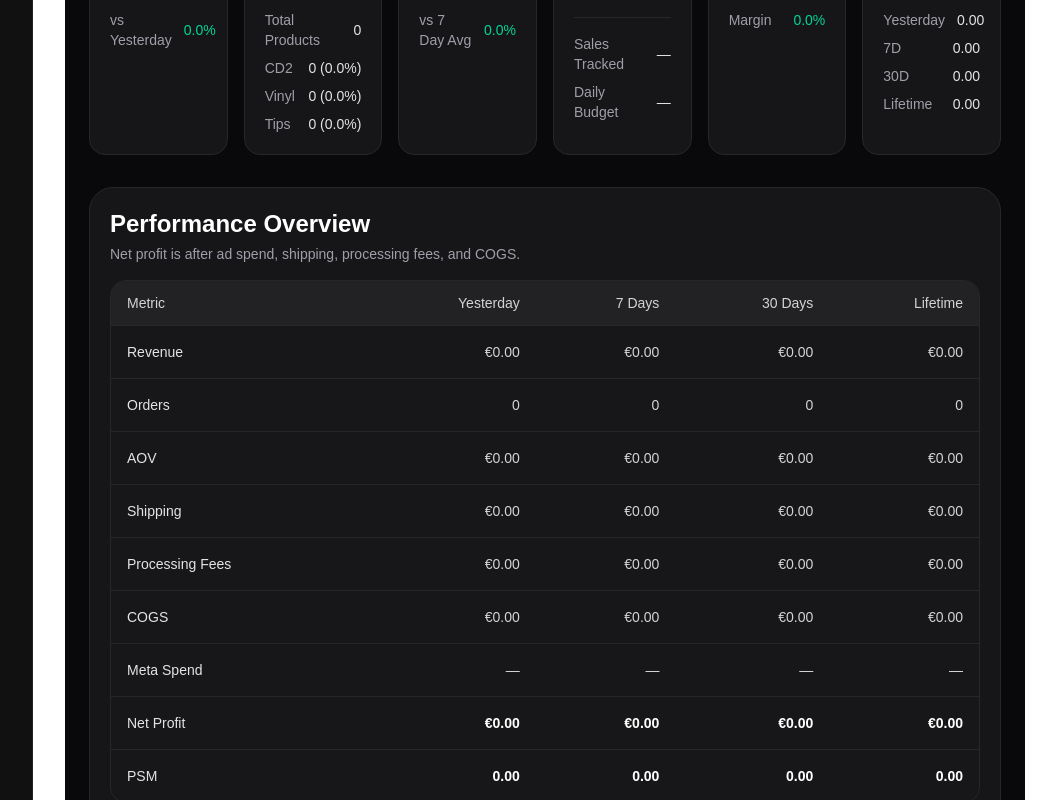
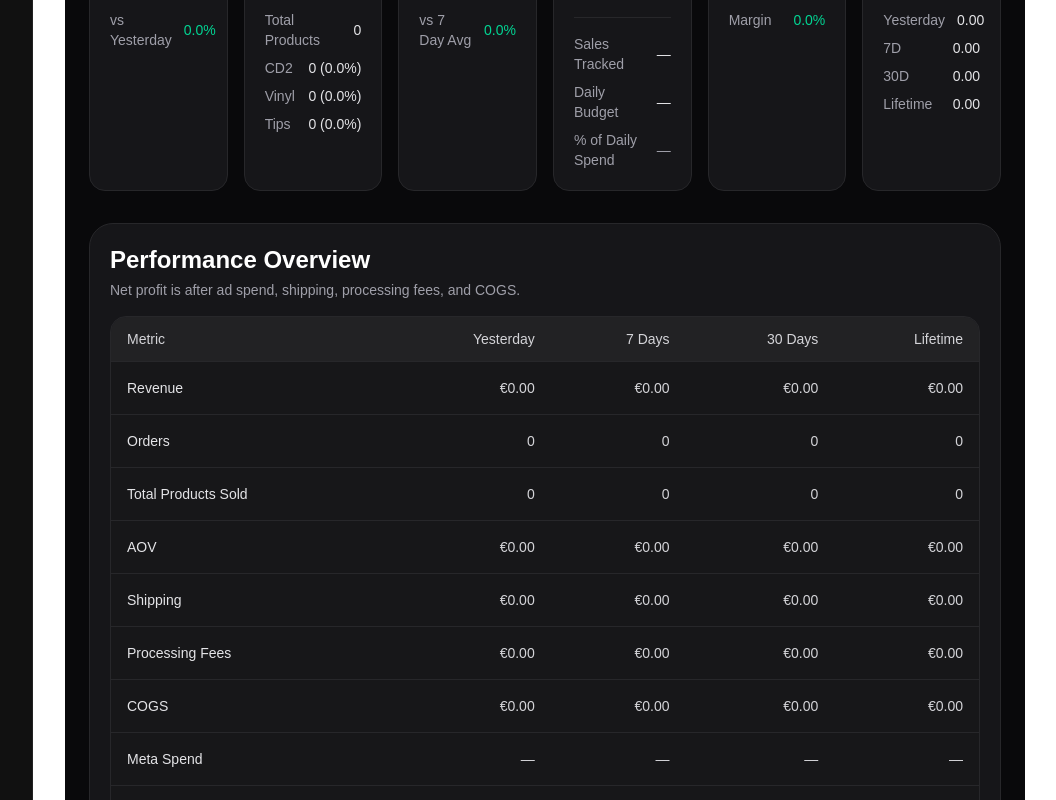
Before and after one commit to mattnashmusic/Mission-Control, a Next.js app: page /fsh in a window 1280 px wide. Shown: the part 420-1220 px from the top of the page, without its empty margins (223-1279 px from the left). Built offline with nearby package versions, Linux system fonts and the light colour scheme; no server answers; the database is empty.

Commit message:
FSH: add spend % to meta, total products row, net profit color

```diff
--- a/app/fsh/page.tsx
+++ b/app/fsh/page.tsx
@@ -257,6 +257,17 @@ function calculateTakeRate(count: number, totalOrders: number) {
   return (count / totalOrders) * 100;
 }
 
+function calculateSpendUsagePercent(spend: number, budget: number | null) {
+  if (!budget || budget <= 0) return 0;
+  return (spend / budget) * 100;
+}
+
+function getNetProfitTextClass(value: number) {
+  if (value > 0) return "font-semibold text-emerald-400";
+  if (value < 0) return "font-semibold text-rose-400";
+  return "font-semibold text-zinc-300";
+}
+
 function calculatePsm(
   revenue: number,
   productCosts: number,
@@ -464,6 +475,10 @@ function PerformanceRow({
   thirtyDay,
   lifetime,
   emphasize = false,
+  yesterdayClassName,
+  sevenDayClassName,
+  thirtyDayClassName,
+  lifetimeClassName,
 }: {
   label: string;
   yesterday: string;
@@ -471,34 +486,42 @@ function PerformanceRow({
   thirtyDay: string;
   lifetime: string;
   emphasize?: boolean;
+  yesterdayClassName?: string;
+  sevenDayClassName?: string;
+  thirtyDayClassName?: string;
+  lifetimeClassName?: string;
 }) {
+  const defaultClassName = emphasize
+    ? "font-semibold text-white"
+    : "text-zinc-300";
+
   return (
     <tr className="border-t border-zinc-800">
       <td className="px-4 py-4 text-sm font-medium text-zinc-200">{label}</td>
       <td
         className={`px-4 py-4 text-right text-sm tabular-nums ${
-          emphasize ? "font-semibold text-white" : "text-zinc-300"
+          yesterdayClassName ?? defaultClassName
         }`}
       >
         {yesterday}
       </td>
       <td
         className={`px-4 py-4 text-right text-sm tabular-nums ${
-          emphasize ? "font-semibold text-white" : "text-zinc-300"
+          sevenDayClassName ?? defaultClassName
         }`}
       >
         {sevenDay}
       </td>
       <td
         className={`px-4 py-4 text-right text-sm tabular-nums ${
-          emphasize ? "font-semibold text-white" : "text-zinc-300"
+          thirtyDayClassName ?? defaultClassName
         }`}
       >
         {thirtyDay}
       </td>
       <td
         className={`px-4 py-4 text-right text-sm tabular-nums ${
-          emphasize ? "font-semibold text-white" : "text-zinc-300"
+          lifetimeClassName ?? defaultClassName
         }`}
       >
         {lifetime}
@@ -820,7 +843,20 @@ export default async function Home() {
     orderValues.today
   );
 
-  const todayTotalProducts = calculateTotalProducts(todayOrders);
+  const totalProductsValues = {
+    today: calculateTotalProducts(todayOrders),
+    yesterday: calculateTotalProducts(yesterdayOrders),
+    sevenDay: calculateTotalProducts(sevenDayOrders),
+    thirtyDay: calculateTotalProducts(thirtyDayOrders),
+    lifetime: calculateTotalProducts(lifetimeOrders),
+  };
+
+  const todayTotalProducts = totalProductsValues.today;
+
+  const spendUsageToday = calculateSpendUsagePercent(
+    metaSpend.today,
+    metaDailyBudget
+  );
 
   const aovVsSevenDay = calculatePreviousPeriodChange(
     aovValues.today,
@@ -1020,6 +1056,19 @@ export default async function Home() {
                     ? "—"
                     : money(metaDailyBudget),
               },
+              {
+                label: "% of Daily Spend",
+                value:
+                  metaError || metaDailyBudget === null
+                    ? "—"
+                    : percent(spendUsageToday),
+                valueClassName:
+                  metaError || metaDailyBudget === null
+                    ? "text-zinc-400"
+                    : spendUsageToday <= 100
+                      ? "text-emerald-400"
+                      : "text-rose-400",
+              },
             ]}
           />
 
@@ -1120,6 +1169,14 @@ export default async function Home() {
                 />
 
                 <PerformanceRow
+                  label="Total Products Sold"
+                  yesterday={String(totalProductsValues.yesterday)}
+                  sevenDay={String(totalProductsValues.sevenDay)}
+                  thirtyDay={String(totalProductsValues.thirtyDay)}
+                  lifetime={String(totalProductsValues.lifetime)}
+                />
+
+                <PerformanceRow
                   label="AOV"
                   yesterday={money(aovValues.yesterday)}
                   sevenDay={money(aovValues.sevenDay)}
@@ -1181,7 +1238,18 @@ export default async function Home() {
                   sevenDay={signedMoney(netProfitValues.sevenDay)}
                   thirtyDay={signedMoney(netProfitValues.thirtyDay)}
                   lifetime={signedMoney(netProfitValues.lifetime)}
-                  emphasize
+                  yesterdayClassName={getNetProfitTextClass(
+                    netProfitValues.yesterday
+                  )}
+                  sevenDayClassName={getNetProfitTextClass(
+                    netProfitValues.sevenDay
+                  )}
+                  thirtyDayClassName={getNetProfitTextClass(
+                    netProfitValues.thirtyDay
+                  )}
+                  lifetimeClassName={getNetProfitTextClass(
+                    netProfitValues.lifetime
+                  )}
                 />
 
                 <PerformanceRow
@@ -1198,8 +1266,8 @@ export default async function Home() {
 
           <div className="mt-5 grid gap-4 md:grid-cols-2 xl:grid-cols-6">
             <BottomStatCard
-              label="Total Orders"
-              value={orderValues.lifetime}
+              label="Total Products Sold"
+              value={totalProductsValues.lifetime}
             />
 
             <BottomStatCard
```
